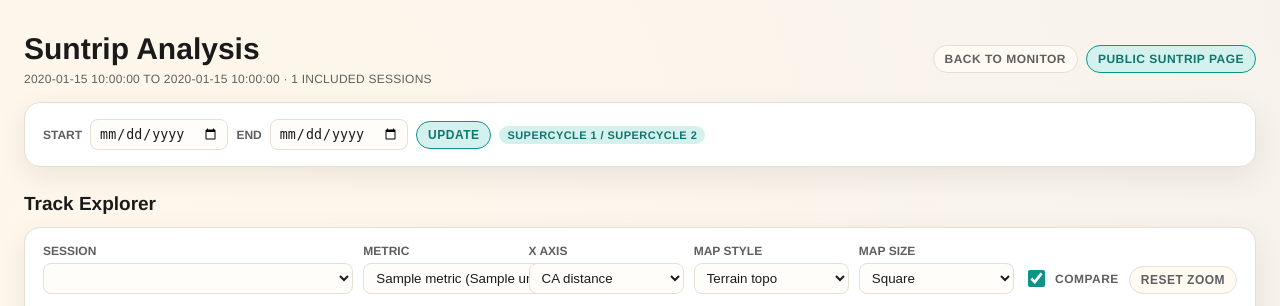
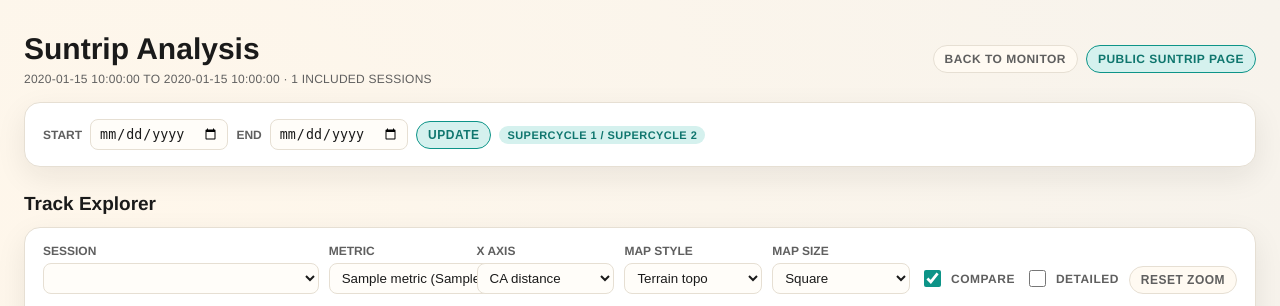
Before and after one commit to regenbox-team/Cycle-Analyst-App, a Flask app: template monitor_server/templates/suntrip_analysis.html in a window 1280 px wide. Shown: the top 306 px of the page. Run offline with Flask 3, Linux system fonts and the light colour scheme; the template is opened without the code that fills it: most values are stand-ins (such as "Sample title", 1, 10 or a date in 2020); lists and menus that the app fills with data are empty; parts of the project's set-up code (start-up, migrations or seed data) failed here and were passed over.

Commit message:
detail view in track explorer

```diff
--- a/monitor_server/app.py
+++ b/monitor_server/app.py
@@ -78,6 +78,8 @@ DEFAULT_STARTUP_LOCK_TIMEOUT_SEC = 45.0
 DEFAULT_UPLOAD_CHUNK_MAX_BYTES = 256 * 1024
 DEFAULT_RESPONSE_GZIP_MIN_BYTES = 1024
 SUNTRIP_ANALYSIS_TRACE_MAX_POINTS = 1400
+SUNTRIP_ANALYSIS_TRACE_DETAILED_MAX_POINTS = 12000
+SUNTRIP_ANALYSIS_TRACE_DETAILED_MAX_KM = 15.0
 _SUNTRIP_ANALYSIS_CACHE: dict[tuple[Any, ...], dict[str, Any]] = {}
 SUNTRIP_CORRECTION_MIN_DISTANCE_KM = 10.0
 SUNTRIP_CORRECTION_MIN_GPS_POINTS = 100
@@ -3954,6 +3956,9 @@ def create_app() -> Flask:
                 "chart_metric_groups": chart_metric_groups,
                 "trace_sessions": trace_sessions,
                 "trace_metric_options": _metric_options_from_specs(),
+                "trace_standard_max_points": SUNTRIP_ANALYSIS_TRACE_MAX_POINTS,
+                "trace_detailed_max_points": SUNTRIP_ANALYSIS_TRACE_DETAILED_MAX_POINTS,
+                "trace_detailed_max_km": SUNTRIP_ANALYSIS_TRACE_DETAILED_MAX_KM,
                 "ca_gps_corrections": list(ca_gps_corrections.values()),
                 "stage_count": len(columns),
             }
@@ -3976,12 +3981,8 @@ def create_app() -> Flask:
         mode = request.args.get("mode", "default")
         metric_key = request.args.get("metric") or "ca_speed_kph"
         compare = request.args.get("compare", "1").strip().lower() not in {"0", "false", "no", "off"}
-        max_points = _limited_int(
-            request.args.get("max_points"),
-            SUNTRIP_ANALYSIS_TRACE_MAX_POINTS,
-            100,
-            SUNTRIP_ANALYSIS_TRACE_MAX_POINTS,
-        )
+        requested_detailed = request.args.get("detailed", "0").strip().lower() in {"1", "true", "yes", "on"}
+        requested_max_points = request.args.get("max_points")
         metric_options = _trace_metric_option_map()
         if metric_key not in metric_options:
             return jsonify({"error": "unknown metric"}), 400
@@ -4001,6 +4002,24 @@ def create_app() -> Flask:
             if not selected:
                 return jsonify({"error": "session not found"}), 404
             sessions = _comparison_sessions_for_trace(conn, selected) if compare else [selected]
+            distances = [
+                _safe_float(session["distance_km"])
+                for session in sessions
+                if _safe_float(session["distance_km"]) is not None
+            ]
+            detailed_allowed = bool(distances) and max(distances) <= SUNTRIP_ANALYSIS_TRACE_DETAILED_MAX_KM
+            detailed = requested_detailed and detailed_allowed
+            max_allowed_points = (
+                SUNTRIP_ANALYSIS_TRACE_DETAILED_MAX_POINTS
+                if detailed
+                else SUNTRIP_ANALYSIS_TRACE_MAX_POINTS
+            )
+            max_points = _limited_int(
+                requested_max_points,
+                max_allowed_points,
+                100,
+                max_allowed_points,
+            )
             series = [
                 _trace_session_payload(conn, session, metric_key=metric_key, max_points=max_points)
                 for session in sessions
@@ -4011,6 +4030,9 @@ def create_app() -> Flask:
                 "status": "ok",
                 "metric": metric_options[metric_key],
                 "compare": compare,
+                "detailed": detailed,
+                "detailed_allowed": detailed_allowed,
+                "detailed_max_km": SUNTRIP_ANALYSIS_TRACE_DETAILED_MAX_KM,
                 "max_points": max_points,
                 "series": series,
             }
--- a/monitor_server/templates/suntrip_analysis.html
+++ b/monitor_server/templates/suntrip_analysis.html
@@ -374,7 +374,7 @@
       }
       .trace-controls {
         display: grid;
-        grid-template-columns: minmax(240px, 2fr) repeat(4, minmax(130px, 1fr)) auto auto;
+        grid-template-columns: minmax(240px, 2fr) repeat(4, minmax(130px, 1fr)) auto auto auto;
         gap: 10px;
         align-items: end;
         margin-bottom: 12px;
@@ -553,6 +553,10 @@
           <label class="trace-check">
             <input id="trace-compare" type="checkbox" checked>
             Compare
+          </label>
+          <label class="trace-check">
+            <input id="trace-detailed" type="checkbox">
+            Detailed
           </label>
           <button class="btn" id="trace-reset" type="button">Reset zoom</button>
         </div>
@@ -768,6 +772,9 @@
       const chartMetricGroups = {{ chart_metric_groups | tojson }};
       const traceSessions = {{ trace_sessions | tojson }};
       const traceMetricOptions = {{ trace_metric_options | tojson }};
+      const traceStandardMaxPoints = {{ trace_standard_max_points | tojson }};
+      const traceDetailedMaxPoints = {{ trace_detailed_max_points | tojson }};
+      const traceDetailedMaxKm = {{ trace_detailed_max_km | tojson }};
       const chartPanels = document.getElementById("chart-panels");
       const chartEmpty = document.getElementById("chart-empty");
       const metricChecks = document.querySelectorAll(".metric-chart-check");
@@ -778,6 +785,7 @@
       const traceBasemapSelect = document.getElementById("trace-basemap");
       const traceMapSizeSelect = document.getElementById("trace-map-size");
       const traceCompareCheck = document.getElementById("trace-compare");
+      const traceDetailedCheck = document.getElementById("trace-detailed");
       const traceResetButton = document.getElementById("trace-reset");
       const traceMapEl = document.getElementById("trace-map");
       const traceChart = document.getElementById("trace-chart");
@@ -813,6 +821,20 @@
 
       const traceSessionKey = (session) => `${session.device_id}||${session.session_id}||${session.mode || "default"}`;
       const findTraceSession = (key) => traceSessions.find((session) => traceSessionKey(session) === key);
+      const traceDetailAllowedForSession = (session) => {
+        const distance = Number(session?.distance_km);
+        return Number.isFinite(distance) && distance > 0 && distance <= traceDetailedMaxKm;
+      };
+      const updateTraceDetailAvailability = (session) => {
+        if (!traceDetailedCheck) return false;
+        const allowed = traceDetailAllowedForSession(session);
+        traceDetailedCheck.disabled = !allowed;
+        traceDetailedCheck.title = allowed
+          ? `Detailed mode loads up to ${traceDetailedMaxPoints} points.`
+          : `Detailed mode is limited to sessions up to ${traceDetailedMaxKm} km.`;
+        if (!allowed) traceDetailedCheck.checked = false;
+        return allowed;
+      };
       const renderCorrectionMode = () => {
         const corrected = Boolean(caCorrectionToggle?.checked);
         correctionValueCells.forEach((cell) => {
@@ -1218,14 +1240,18 @@
         const selected = findTraceSession(traceSessionSelect.value);
         if (!selected) return;
         traceRange = null;
-        setTraceStatus("Loading trace...");
+        const detailedAllowed = updateTraceDetailAvailability(selected);
+        const detailed = detailedAllowed && Boolean(traceDetailedCheck?.checked);
+        const requestedMaxPoints = detailed ? traceDetailedMaxPoints : traceStandardMaxPoints;
+        setTraceStatus(detailed ? "Loading detailed trace..." : "Loading trace...");
         const params = new URLSearchParams({
           device_id: selected.device_id,
           session_id: selected.session_id,
           mode: selected.mode || "default",
           metric: traceMetricSelect.value || "ca_speed_kph",
           compare: traceCompareCheck?.checked ? "1" : "0",
-          max_points: "1400"
+          detailed: detailed ? "1" : "0",
+          max_points: String(requestedMaxPoints)
         });
         try {
           const traceUrl = new URL("/api/suntrip_analysis/session_trace", window.location.origin);
@@ -1236,7 +1262,15 @@
           traceData = result;
           const rawCount = (result.series || []).reduce((sum, series) => sum + Number(series.raw_point_count || 0), 0);
           const pointCount = (result.series || []).reduce((sum, series) => sum + Number(series.point_count || 0), 0);
-          setTraceStatus(`${result.series.length} series · ${pointCount}/${rawCount} GPS points rendered`);
+          const modeLabel = result.detailed ? "detailed" : "standard";
+          if (traceDetailedCheck && !result.detailed_allowed) {
+            traceDetailedCheck.checked = false;
+            traceDetailedCheck.disabled = true;
+          }
+          const limitText = result.detailed_allowed === false
+            ? ` · detailed disabled over ${result.detailed_max_km} km`
+            : "";
+          setTraceStatus(`${result.series.length} series · ${pointCount}/${rawCount} GPS points rendered · ${modeLabel}${limitText}`);
           renderTraceMap(true);
           renderTraceChart();
           traceRadios.forEach((radio) => {
@@ -1262,17 +1296,23 @@
         });
         const firstStage = traceSessions.find((session) => session.suntrip_stage) || traceSessions[0];
         traceSessionSelect.value = traceSessionKey(firstStage);
+        updateTraceDetailAvailability(firstStage);
         traceRadios.forEach((radio) => {
           radio.addEventListener("change", () => {
             if (!radio.checked || !traceSessionSelect) return;
             traceSessionSelect.value = `${radio.dataset.deviceId}||${radio.dataset.sessionId}||${radio.dataset.mode || "default"}`;
+            updateTraceDetailAvailability(findTraceSession(traceSessionSelect.value));
             loadTrace();
             traceMapEl?.scrollIntoView({ behavior: "smooth", block: "center" });
           });
         });
-        traceSessionSelect.addEventListener("change", loadTrace);
+        traceSessionSelect.addEventListener("change", () => {
+          updateTraceDetailAvailability(findTraceSession(traceSessionSelect.value));
+          loadTrace();
+        });
         traceMetricSelect?.addEventListener("change", loadTrace);
         traceCompareCheck?.addEventListener("change", loadTrace);
+        traceDetailedCheck?.addEventListener("change", loadTrace);
         traceBasemapSelect?.addEventListener("change", () => {
           ensureTraceMap();
           setTraceBaseMap(traceBasemapSelect.value);
```
Also changed, not shown: tests/test_monitor_upload_session.py (+56 -0 lines).
